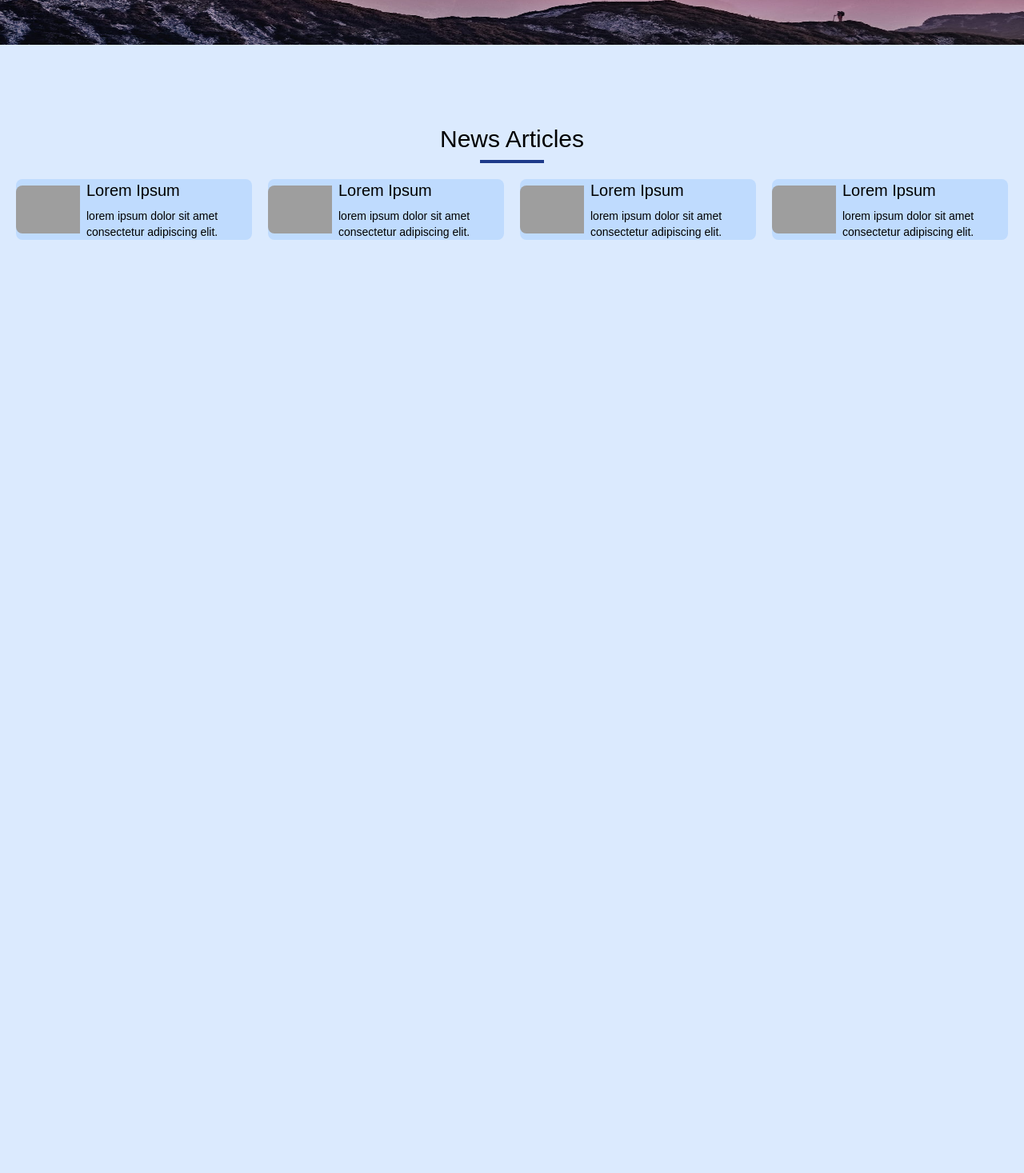
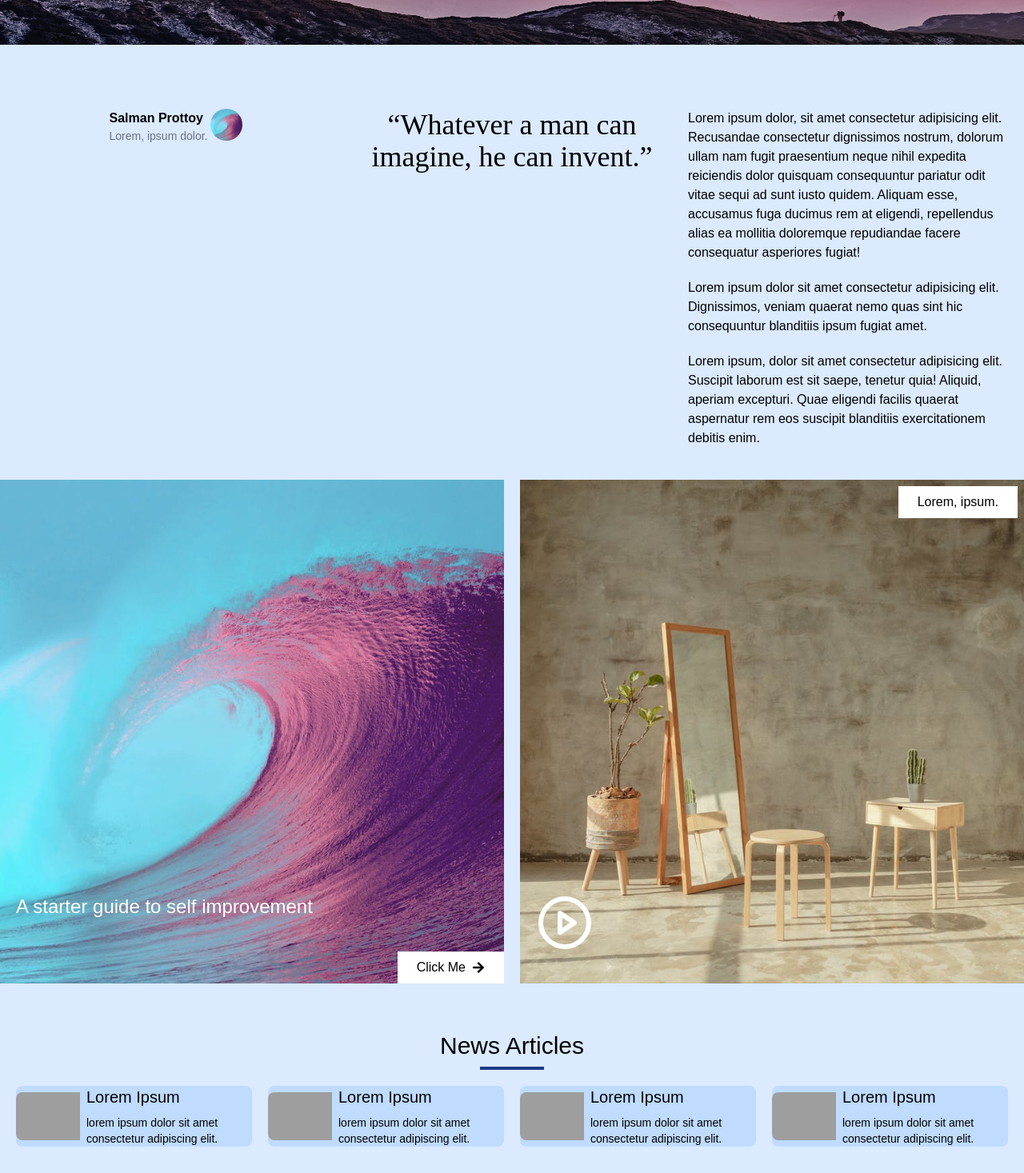
Before and after one commit to salmanprottoy/fuschia-neptunium, a React (Create React App) app: page / in a window 1280 px wide. Shown: the part 840-2307 px from the top of the page at 80% size. Before the commit the page ends 1180 px from the top, so only its background shows below. Built offline with nearby package versions, Linux system fonts and the light colour scheme; grey boxes are pictures that could not be loaded.

Commit message:
Grid updated

```diff
--- a/src/App.js
+++ b/src/App.js
@@ -1,4 +1,6 @@
+import About from "./components/About/About";
 import Articles from "./components/Articles/Articles";
+import Grid from "./components/Grid/Grid";
 import Header from "./components/Header/Header";
 import Showcase from "./components/Showcase/Showcase";
 
@@ -7,6 +9,8 @@ function App() {
     <>
       <Header />
       <Showcase />
+      <About />
+      <Grid />
       <Articles />
     </>
   );
--- /dev/null
+++ b/src/components/About/About.js
@@ -0,0 +1,48 @@
+import React from "react";
+import profile from "../../assets/grid-1.jpeg";
+
+const About = () => {
+  return (
+    <>
+      <section className="px-5 pb-10 md:grid md:grid-cols-2 md:gap-5 lg:grid-cols-3 lg:max-w-7xl lg:mx-auto">
+        <div className="flex items-center justify-center md:items-start">
+          <div className="mr-1">
+            <h4 className="font-bold">Salman Prottoy</h4>
+            <p className="text-gray-500 text-sm">Lorem, ipsum dolor.</p>
+          </div>
+          <img src={profile} alt="" className="w-10 md:h-10 rounded-full" />
+        </div>
+
+        <div>
+          <q className="text-4xl text-center block mt-5 md:mt-0">
+            Whatever a man can imagine, he can invent.
+          </q>
+        </div>
+
+        <div className="grid grid-cols-1 gap-5 mt-5 text-center md:text-left md:mt-0">
+          <p>
+            Lorem ipsum dolor, sit amet consectetur adipisicing elit. Recusandae
+            consectetur dignissimos nostrum, dolorum ullam nam fugit praesentium
+            neque nihil expedita reiciendis dolor quisquam consequuntur pariatur
+            odit vitae sequi ad sunt iusto quidem. Aliquam esse, accusamus fuga
+            ducimus rem at eligendi, repellendus alias ea mollitia doloremque
+            repudiandae facere consequatur asperiores fugiat!
+          </p>
+          <p>
+            Lorem ipsum dolor sit amet consectetur adipisicing elit.
+            Dignissimos, veniam quaerat nemo quas sint hic consequuntur
+            blanditiis ipsum fugiat amet.
+          </p>
+          <p>
+            Lorem ipsum, dolor sit amet consectetur adipisicing elit. Suscipit
+            laborum est sit saepe, tenetur quia! Aliquid, aperiam excepturi.
+            Quae eligendi facilis quaerat aspernatur rem eos suscipit blanditiis
+            exercitationem debitis enim.
+          </p>
+        </div>
+      </section>
+    </>
+  );
+};
+
+export default About;
--- /dev/null
+++ b/src/components/Grid/Grid.js
@@ -0,0 +1,33 @@
+import React from "react";
+import { FiPlayCircle } from "react-icons/fi";
+import { FaArrowRight } from "react-icons/fa";
+import grid1 from "../../assets/grid-1.jpeg";
+import grid2 from "../../assets/grid-2.jpeg";
+
+const Grid = () => {
+  return (
+    <>
+      <section className="sm:grid sm:grid-cols-2 sm:gap-5 lg:max-w-7xl lg:mx-auto pb-10">
+        <div className="relative">
+          <img src={grid1} alt="" />
+          <h4 className="absolute bottom-20 text-white text-2xl px-5">
+            A starter guide to self improvement
+          </h4>
+          <button className="absolute right-0 bottom-0 bg-white py-2 px-6 flex items-center">
+            Click Me <FaArrowRight className="ml-2" />
+          </button>
+        </div>
+
+        <div className="relative mt-5 sm:mt-0">
+          <img src={grid2} alt="" />
+          <h4 className="absolute top-2 right-2 bg-white py-2 px-6">
+            Lorem, ipsum.
+          </h4>
+          <FiPlayCircle className="absolute bottom-10 text-7xl text-white left-5" />
+        </div>
+      </section>
+    </>
+  );
+};
+
+export default Grid;
```
